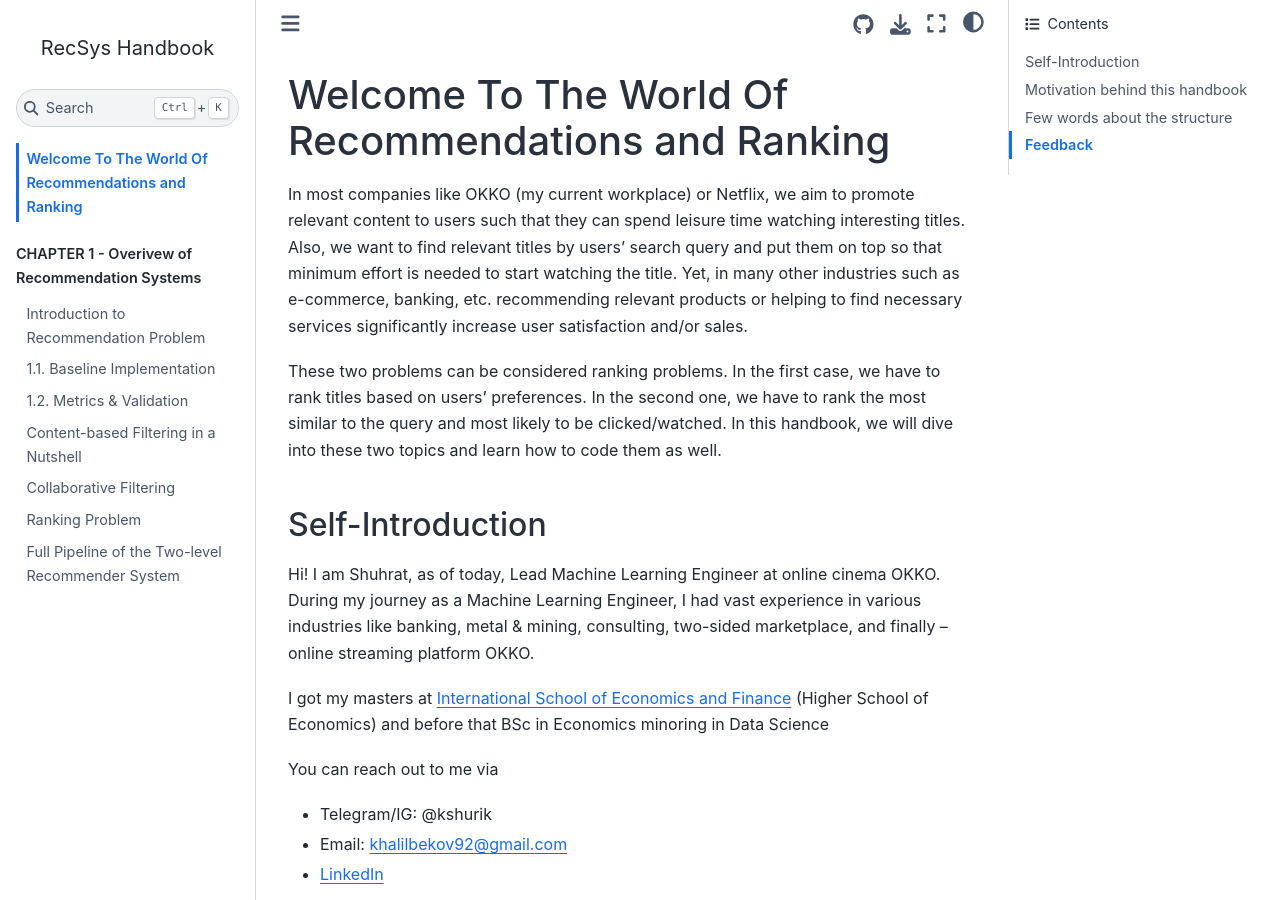
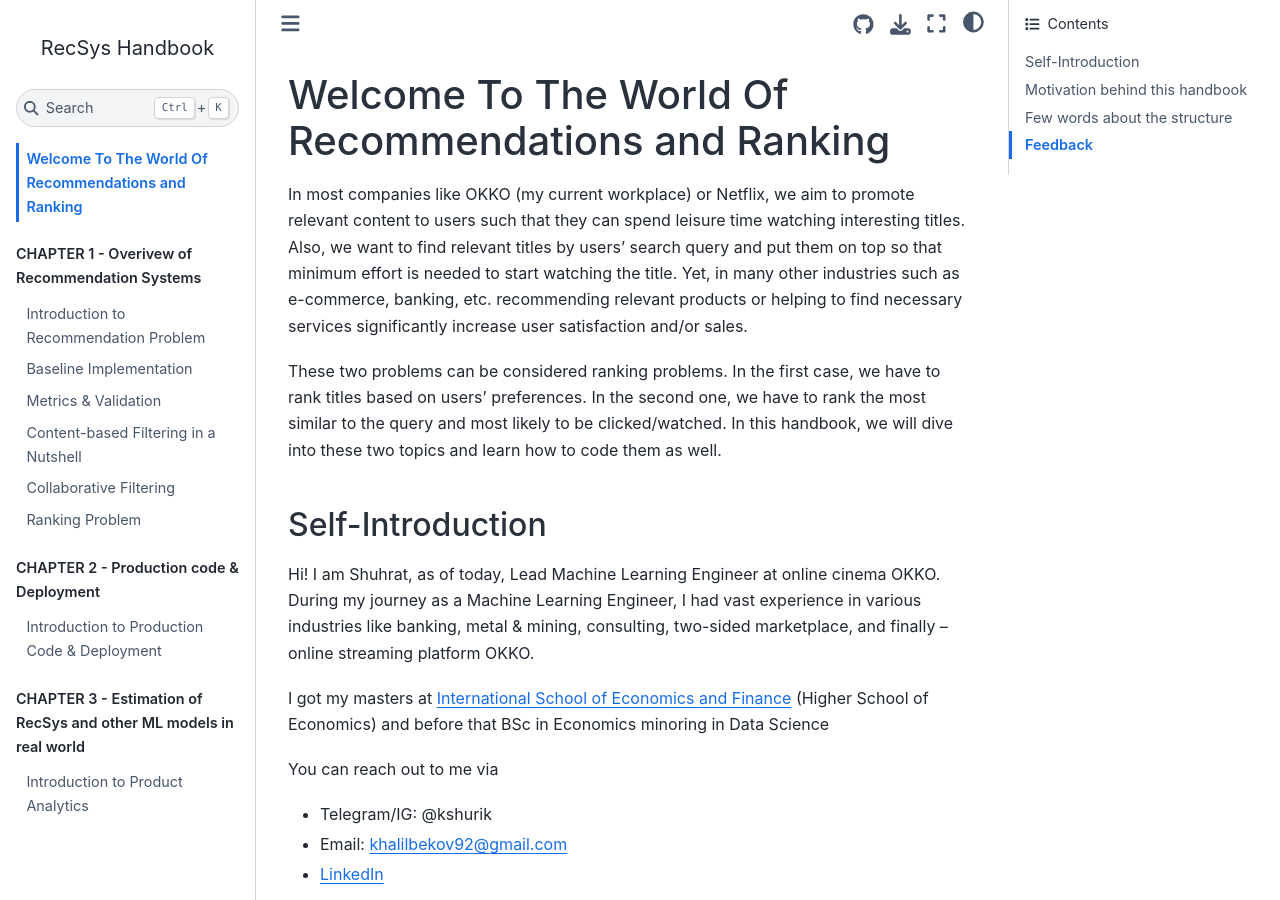
Before and after one commit to kshurik/rekkobook, a Jupyter Book: the page built from docs/index.md, in a window 1280 px wide and 900 px high. Built offline with Jupyter Book 1.0.4 settings and Sphinx 7.4.7 and the Sphinx Book theme 1.1.4, drawn with Linux system fonts in a browser that asks for light colours.

Commit message:
resolved conflict

```diff
--- a/docs/_config.yml
+++ b/docs/_config.yml
@@ -28,3 +28,4 @@
   use_issues_button: true
   use_repository_button: true
   google_analytics_id: G-1KXERRXYG5
+  home_page_in_navbar         : true
--- a/docs/_toc.yml
+++ b/docs/_toc.yml
@@ -7,16 +7,22 @@
 - caption: CHAPTER 1 - Overivew of Recommendation Systems
   chapters:
   - file: chapter1/intro_to_rekko
-    title: 1.0. Introduction to Recommendation Problem
+    title: Introduction to Recommendation Problem
   - file: chapter1/baseline
-    title: 1.1. Baseline Implementation
+    title: Baseline Implementation
   - file: chapter1/validation_metrics
-    title: 1.2. Metrics & Validation
+    title: Metrics & Validation
   - file: chapter1/content_filter
-    title: 1.3. Content-Based Filtering
+    title: Content-Based Filtering
   - file: chapter1/collab_filter
-    title: 1.4. Collaborative Filtering
+    title: Collaborative Filtering
   - file: chapter1/ranker
-    title: 1.5. Ranking Problem in Machine Learning
-  - file: chapter1/full_pipeline
-    title: WIP. 1.6. Full Pipeline of the Two-level RecSys
+    title: Ranking Problem in Machine Learning
+- caption: CHAPTER 2 - Production code & Deployment
+  chapters:
+  - file: chapter2/intro_to_deployment
+    title: Introduction to Production Code & Deployment
+- caption: CHAPTER 3 - Estimation of RecSys and other ML models in real world
+  chapters:
+  - file: chapter3/intro_to_analytics
+    title: Introduction to Product Analytics
```
Also changed, not shown: docs/chapter2/intro_to_deployment.md (+19 -0 lines), docs/chapter3/intro_to_analytics.md (added, +2 -0 lines).
